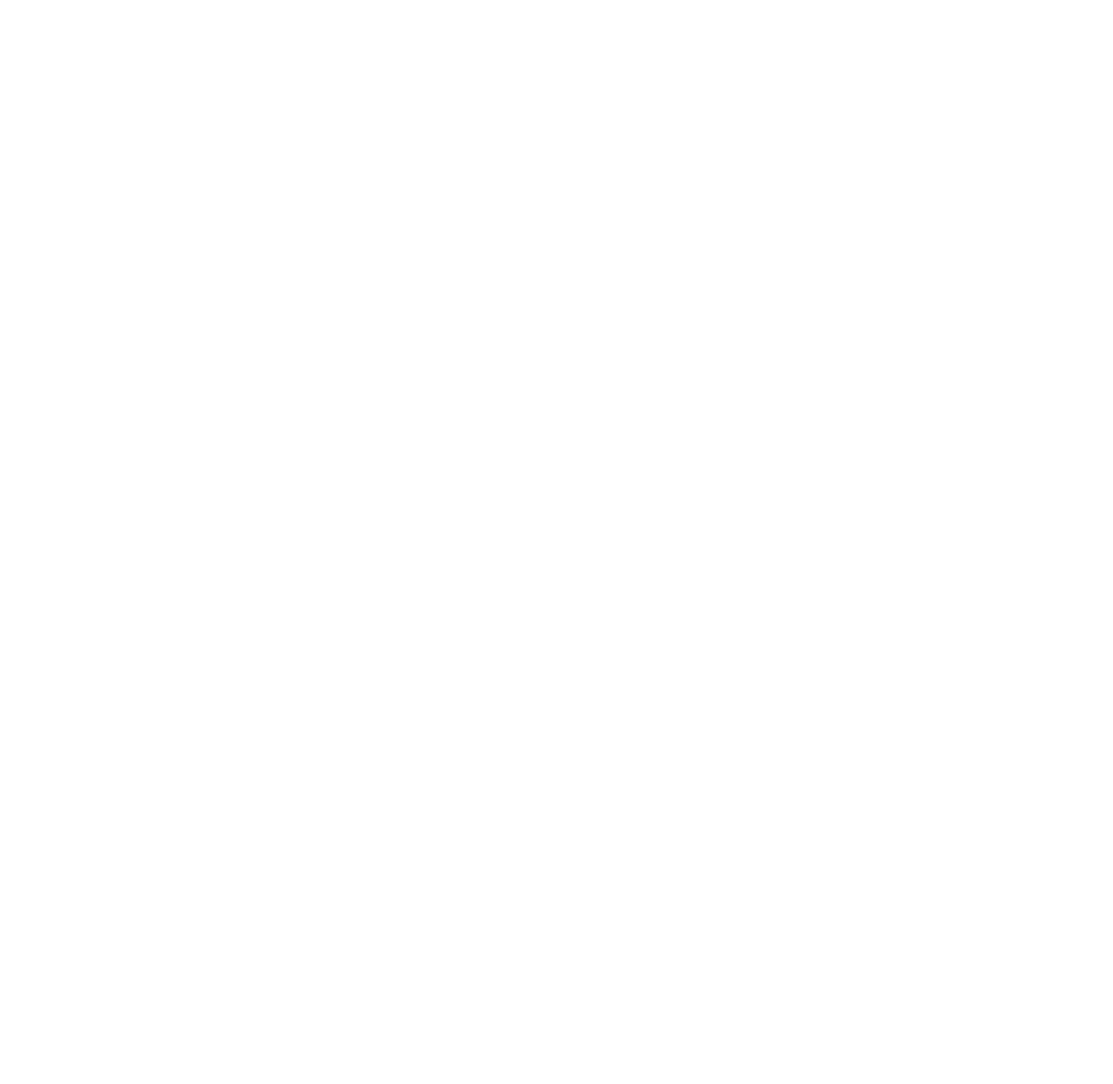
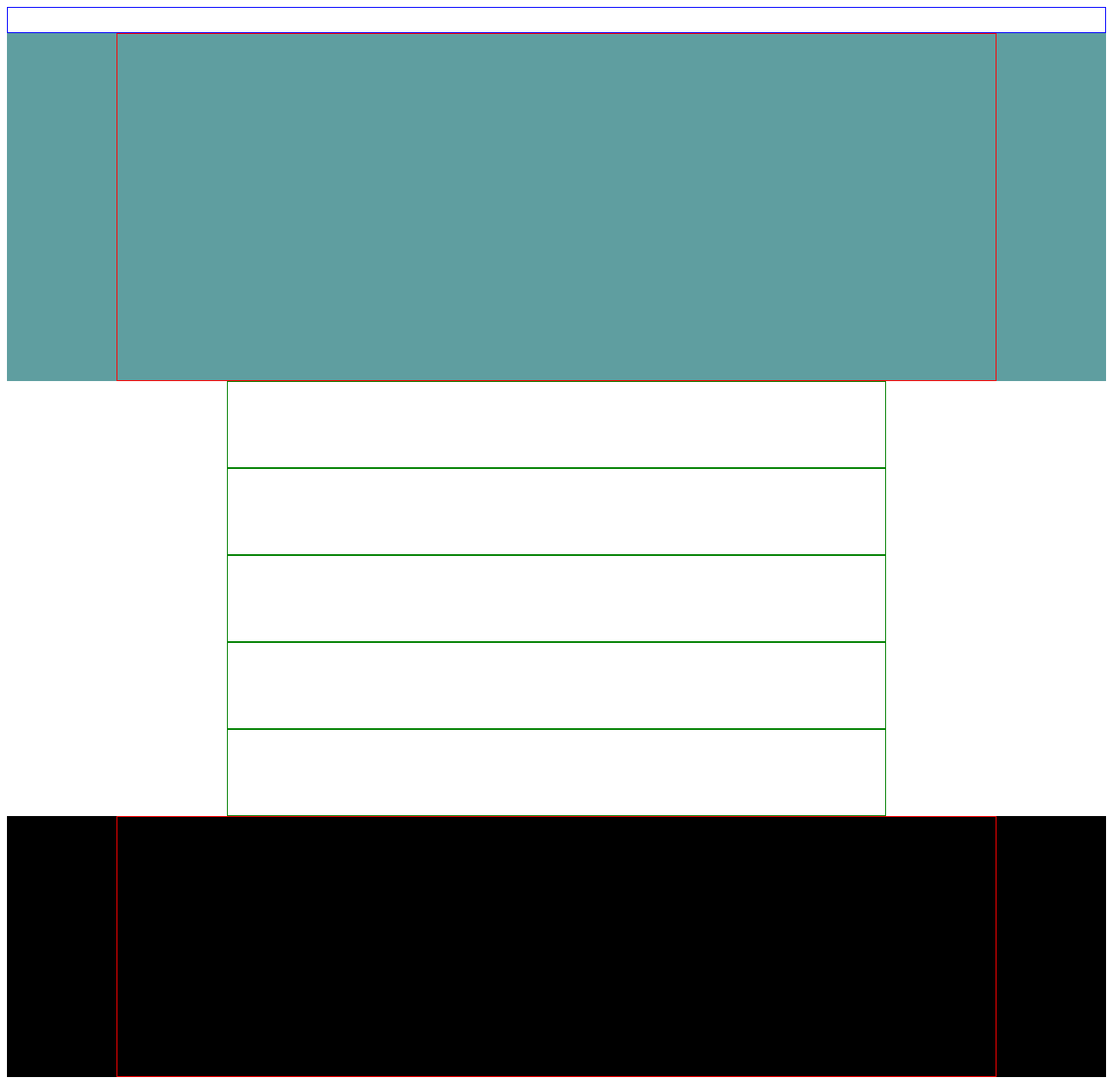
Before and after one commit to sebastianosalzillo/htmlcss-dropbox, a plain HTML site: page index.html in a window 1280 px wide. Shown: the whole page at 87% size. Before the commit the page ends 800 px from the top, so only its background shows below. Drawn offline with Linux system fonts and the light colour scheme.

Commit message:
feat: struttura base

```diff
--- a/index.html
+++ b/index.html
@@ -1,30 +1,64 @@
 <!DOCTYPE html>
 <html lang="en">
+
 <head>
     <meta charset="UTF-8">
     <meta name="viewport" content="width=device-width, initial-scale=1.0">
     <title>Document</title>
     <link rel="stylesheet" href="./style/style.css">
 </head>
+
 <body>
     <!-- HEADER -->
-     <header>
+    <header>
 
         <!-- HEADER TOP -->
         <section class="header-top">
 
         </section>
         <!-- HeaderBOT -->
-         <section class="header-bot">
+        <section class="header-bot container">
 
-         </section>
+        </section>
 
-     </header>
+    </header>
 
-     <!-- Main -->
-      <main></main>
+    <!-- Main -->
+    <main>
+        <!-- abbonamenti -->
+      <section class="container-small">
 
-      <!-- footer -->
-       <footer></footer>
+      </section>
+
+<!-- ENTERPRISE-SECTIOn -->
+
+      <section class="container-small">
+
+      </section>
+
+      <!-- CONTATTACI -->
+      <section class="container-small">
+
+      </section>
+      <!-- BUSNESS-Section -->
+      <section class="container-small">
+
+      </section>
+
+
+      <!-- scopri-piu -->
+      <section class="container-small">
+
+      </section>
+
+    </main>
+
+    <!-- footer -->
+    <footer>
+        <section class="container-footer">
+
+        </section>
+    </footer>
 </body>
+
 </html>
--- a/style/style.css
+++ b/style/style.css
@@ -4,6 +4,13 @@
     box-sizing: border-box;
     font-family: Whitney, "Helvetica Neue", Helvetica, Arial, sans-serif;
 }
+
+/* UTility */
+
+.flex {
+    display: flex;
+}
+
 
 /* COMMON */
 
@@ -12,9 +19,77 @@
     max-width: 1100px;
     margin: 0 auto;
     display: flex;
+    min-height: 400px;
 
     /* Debug */
 
-border: 1px solid red;
+    border: 1px solid red;
 
 }
+
+.container-small {
+    width: 60%;
+    margin: 0 auto;
+
+
+
+    /* debug */
+    min-height: 100px;
+
+    border: 1px solid green;
+}
+
+
+
+/* HEADER */
+header {
+    background-color: cadetblue;
+}
+
+.header-top {
+    min-height: 30px;
+    background-color: white;
+
+    /* debug */
+    border: 1px solid blue;
+
+}
+
+/* HEADER_BOT */
+
+.header-bot {
+
+}
+
+
+
+
+
+
+
+
+
+
+
+
+
+
+
+/* FOOTER */
+
+footer {
+    background-color: black;
+}
+
+.container-footer {
+    width: 80%;
+    max-width: 1100px;
+    margin: 0 auto;
+    display: flex;
+    min-height: 300px;
+
+    /* Debug */
+
+    border: 1px solid red;
+
+}
```
